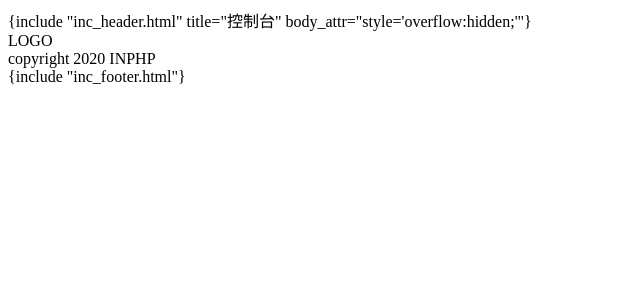
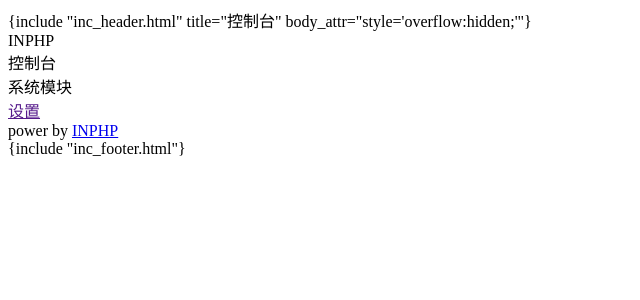
Before and after one commit to lulanyin/inphp, a PHP site: page /app/modules/inphp/view/admin/index.html in a window 1280 px wide. Shown: the top 300 px of the page, without its empty margins (0-640 px from the left). Run offline with PHP 8.4, Linux system fonts and the light colour scheme.

Commit message:
系统模块开发中...

```diff
--- a/app/modules/inphp/view/admin/index.html
+++ b/app/modules/inphp/view/admin/index.html
@@ -1,18 +1,58 @@
 {include "inc_header.html" title="控制台" body_attr="style='overflow:hidden;'"}
-<div class="page-outlet">
-    <div class="page-header padding">
-        <div class="ui-flex-item">
-            <div class="start">LOGO</div>
-            <div class="center"></div>
-            <div class="end"></div>
+<div class="console-wrap inphp">
+    <div class="console-side">
+        <div class="page-outlet">
+            <div class="page-header padding-top padding-bottom no-border transparent">
+                <div class="text-center">
+                    <div class="maximum-text">INPHP</div>
+                    <div class="default-text base-light-text">控制台</div>
+                </div>
+            </div>
+            <div class="page-content transparent">
+                <div class="console-menu">
+                    <div class="ui accordion">
+                        <div class="title active">
+                            <div class="ui-flex-item">
+                                <div class="start">
+                                    <i class="icon cog"></i>
+                                </div>
+                                <div class="center">系统模块</div>
+                                <div class="end">
+                                    <i class="icon chevron down"></i>
+                                </div>
+                            </div>
+                        </div>
+                        <div class="content active">
+                            <a class="ui-flex-item" href="">
+                                <span class="start justify-center"><i class="icon settings"></i></span>
+                                <span class="center">设置</span>
+                                <span class="end">
+                                    <i class="icon arrow right"></i>
+                                </span>
+                            </a>
+                        </div>
+                    </div>
+                </div>
+            </div>
+            <div class="page-footer no-border transparent">
+                <div class="padding text-center small-text">power by <a href="https://inphp.cc" target="_blank">INPHP</a></div>
+            </div>
         </div>
     </div>
-    <div class="page-content">
-
-    </div>
-    <div class="page-footer">
-        <div class="small-text text-center padding">
-            copyright 2020 INPHP
+    <div class="console-content">
+        <div class="page-outlet">
+            <div class="page-header no-border padding">
+                <div class="ui-flex-item">
+                    <div class="start justify-center">
+                        <div class="ui-button clear">
+                            <i class="icon content"></i>
+                        </div>
+                    </div>
+                    <div class="center"></div>
+                    <div class="end"></div>
+                </div>
+            </div>
+            <div class="page-content"></div>
         </div>
     </div>
 </div>
```
Also changed, not shown: app/modules/inphp/view/admin/inc_header.html (+8 -2 lines), public/assets/framework/js/web.js (added), public/assets/framework/scss/style.scss, public/assets/framework/scss/ui.scss.
